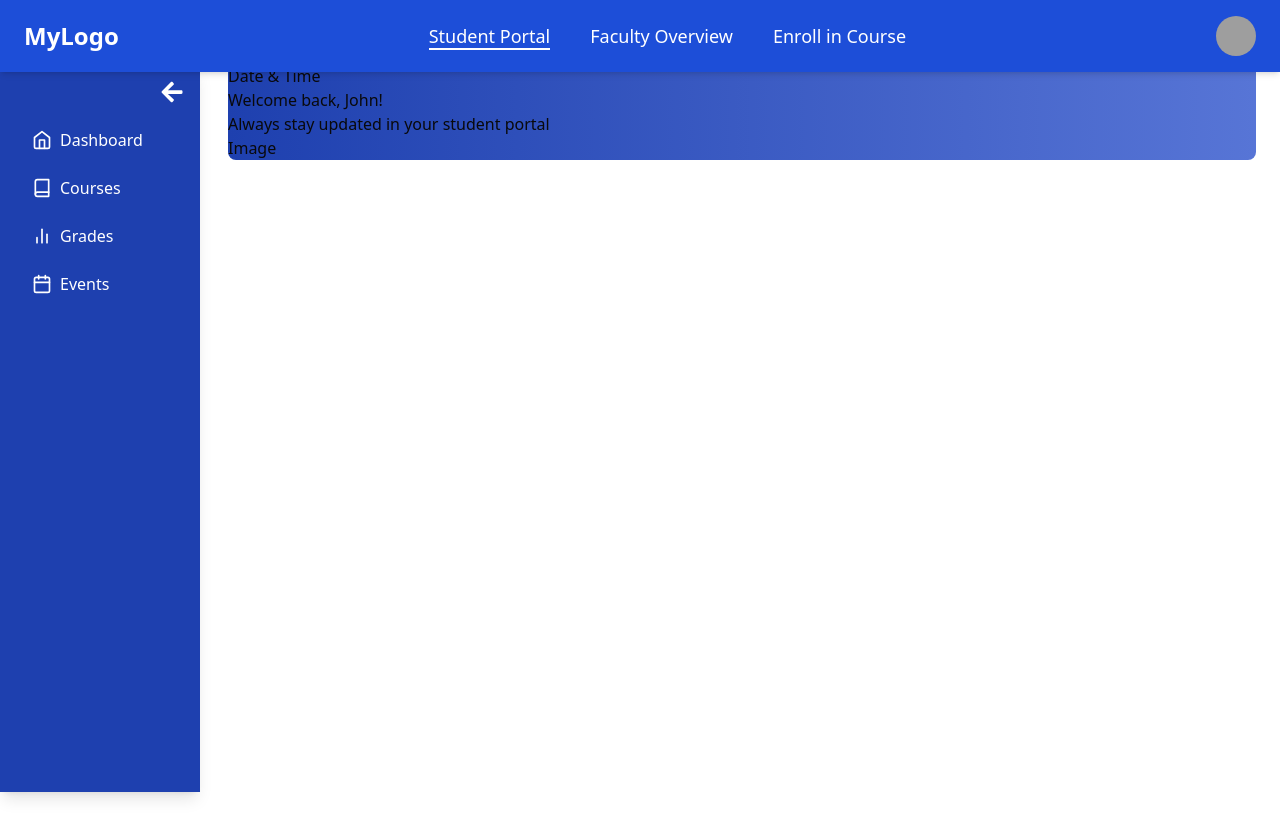
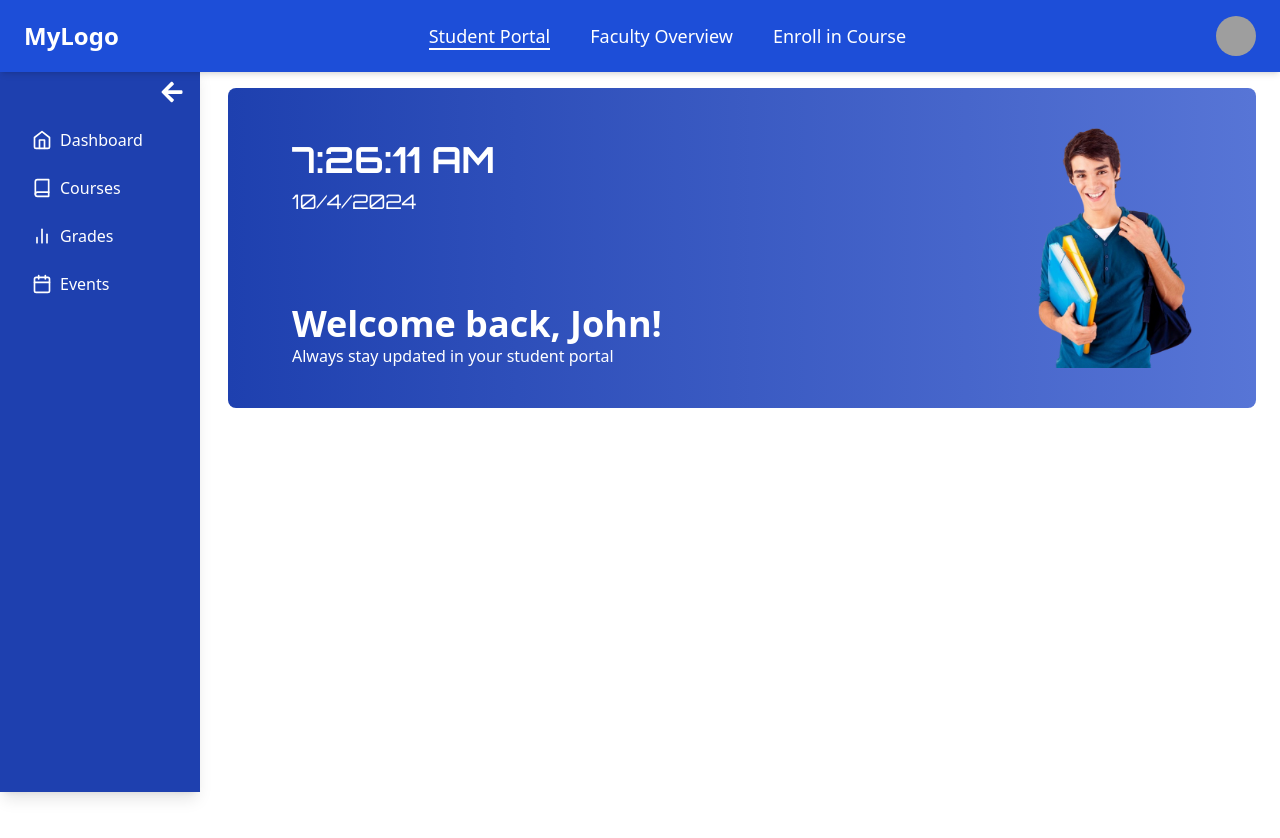
Before and after one commit to Md-Rashedul-Islam-Rajib/university-management-system, a React (Vite) app: page /student-dashboard/dashboard in a window 1280 px wide. Shown: the top 838 px of the page. Built offline with nearby package versions, Linux system fonts and the light colour scheme; grey boxes are pictures that could not be loaded.

Commit message:
banner added for student portal

```diff
--- a/package.json
+++ b/package.json
@@ -20,6 +20,7 @@
     "localforage": "^1.10.0",
     "lucide-react": "^0.447.0",
     "match-sorter": "^6.3.4",
+    "moment": "^2.30.1",
     "react": "^18.3.1",
     "react-dom": "^18.3.1",
     "react-icons": "^5.3.0",
--- a/src/components/shared/StudentPortalBanner.tsx
+++ b/src/components/shared/StudentPortalBanner.tsx
@@ -1,18 +1,26 @@
+import image from "../../../public/image.png"
+import TimeAndDate from "./TimeAndDate";
 
 
 const StudentPortalBanner = () => {
   return (
-    <div className='rounded-lg bg-gradient-to-r from-[#1e40af] to-[#5775d6] shadow-lg]'>
-      <div className='flex-col justify-between'>
-        <div>Date & Time</div>
+    <div className="rounded-lg bg-gradient-to-r from-[#1e40af] to-[#5775d6] shadow-lg] py-10">
+      <div className="flex justify-between mx-6 md:mx-10 lg:mx-16">
+        <div className="flex flex-col justify-between text-white">
+          <div className="py-3">
+            <TimeAndDate />
+          </div>
+          <div>
+            <h1 className="text-2xl md:text-3xl lg:text-4xl font-semibold">Welcome back, John!</h1>
+            <p>Always stay updated in your student portal</p>
+          </div>
+        </div>
         <div>
-            <h1>Welcome back, John!</h1>
-            <p>Always stay updated in your student portal</p>
+            <img className="h-60 " src={image} alt="" />
         </div>
       </div>
-      <div>Image</div>
     </div>
-  )
-}
+  );
+};
 
-export default StudentPortalBanner
+export default StudentPortalBanner;
--- /dev/null
+++ b/src/components/shared/TimeAndDate.tsx
@@ -0,0 +1,32 @@
+
+import React, { useEffect, useState } from 'react';
+
+const TimeAndDate: React.FC = () => {
+  const [currentTime, setCurrentTime] = useState(new Date());
+
+
+  useEffect(() => {
+    const timerId = setInterval(() => {
+      setCurrentTime(new Date());
+    }, 1000);
+
+    return () => clearInterval(timerId);
+  }, []);
+
+  // Format the time to display as HH:MM:SS
+  const formattedTime = currentTime.toLocaleTimeString();
+  const formattedDate = currentTime.toLocaleDateString();
+
+  return (
+    <div className="flex flex-col">
+      <div className="text-white text-2xl md:text-4xl font-bold font-orbitron mb-2 glow-text">
+        {formattedTime}
+      </div>
+      <div className="text-white md:text-xl font-orbitron">
+        {formattedDate}
+      </div>
+    </div>
+  );
+};
+
+export default TimeAndDate;
--- a/src/index.css
+++ b/src/index.css
@@ -1,3 +1,5 @@
+@import url('https://fonts.googleapis.com/css2?family=Orbitron:wght@400..900&display=swap');
+
 @tailwind base;
 @tailwind components;
 @tailwind utilities;
--- a/src/pages/Dashboard.tsx
+++ b/src/pages/Dashboard.tsx
@@ -4,7 +4,7 @@ import StudentPortalBanner from '@/components/shared/StudentPortalBanner'
 const Dashboard = () => {
   return (
     <div>
-        <div className="mx-6">
+        <div className="m-6">
         <StudentPortalBanner />
         </div>
 
--- a/tailwind.config.js
+++ b/tailwind.config.js
@@ -1,60 +1,60 @@
 /** @type {import('tailwindcss').Config} */
 export default {
   darkMode: ["class"],
-    content: [
-    "./index.html",
-    "./src/**/*.{js,ts,jsx,tsx}",
-  ],
+  content: ["./index.html", "./src/**/*.{js,ts,jsx,tsx}"],
   theme: {
     extend: {
+      fontFamily: {
+        orbitron: ["Orbitron", "sans-serif"],
+      },
       borderRadius: {
-  			lg: 'var(--radius)',
-  			md: 'calc(var(--radius) - 2px)',
-  			sm: 'calc(var(--radius) - 4px)'
+        lg: "var(--radius)",
+        md: "calc(var(--radius) - 2px)",
+        sm: "calc(var(--radius) - 4px)",
       },
       colors: {
-  			background: 'hsl(var(--background))',
-  			foreground: 'hsl(var(--foreground))',
+        background: "hsl(var(--background))",
+        foreground: "hsl(var(--foreground))",
         card: {
-  				DEFAULT: 'hsl(var(--card))',
-  				foreground: 'hsl(var(--card-foreground))'
+          DEFAULT: "hsl(var(--card))",
+          foreground: "hsl(var(--card-foreground))",
         },
         popover: {
-  				DEFAULT: 'hsl(var(--popover))',
-  				foreground: 'hsl(var(--popover-foreground))'
+          DEFAULT: "hsl(var(--popover))",
+          foreground: "hsl(var(--popover-foreground))",
         },
         primary: {
-  				DEFAULT: 'hsl(var(--primary))',
-  				foreground: 'hsl(var(--primary-foreground))'
+          DEFAULT: "hsl(var(--primary))",
+          foreground: "hsl(var(--primary-foreground))",
         },
         secondary: {
-  				DEFAULT: 'hsl(var(--secondary))',
-  				foreground: 'hsl(var(--secondary-foreground))'
+          DEFAULT: "hsl(var(--secondary))",
+          foreground: "hsl(var(--secondary-foreground))",
         },
         muted: {
-  				DEFAULT: 'hsl(var(--muted))',
-  				foreground: 'hsl(var(--muted-foreground))'
+          DEFAULT: "hsl(var(--muted))",
+          foreground: "hsl(var(--muted-foreground))",
         },
         accent: {
-  				DEFAULT: 'hsl(var(--accent))',
-  				foreground: 'hsl(var(--accent-foreground))'
+          DEFAULT: "hsl(var(--accent))",
+          foreground: "hsl(var(--accent-foreground))",
         },
         destructive: {
-  				DEFAULT: 'hsl(var(--destructive))',
-  				foreground: 'hsl(var(--destructive-foreground))'
+          DEFAULT: "hsl(var(--destructive))",
+          foreground: "hsl(var(--destructive-foreground))",
         },
-  			border: 'hsl(var(--border))',
-  			input: 'hsl(var(--input))',
-  			ring: 'hsl(var(--ring))',
+        border: "hsl(var(--border))",
+        input: "hsl(var(--input))",
+        ring: "hsl(var(--ring))",
         chart: {
-  				'1': 'hsl(var(--chart-1))',
-  				'2': 'hsl(var(--chart-2))',
-  				'3': 'hsl(var(--chart-3))',
-  				'4': 'hsl(var(--chart-4))',
-  				'5': 'hsl(var(--chart-5))'
-  			}
-  		}
-  	}
+          1: "hsl(var(--chart-1))",
+          2: "hsl(var(--chart-2))",
+          3: "hsl(var(--chart-3))",
+          4: "hsl(var(--chart-4))",
+          5: "hsl(var(--chart-5))",
+        },
+      },
+    },
   },
   plugins: [require("tailwindcss-animate")],
-}
+};
```
Also changed, not shown: public/image.png (added), 1 other file (tests, documents, lock files or other folders). Lines whose indentation alone changed are shown as unchanged.
